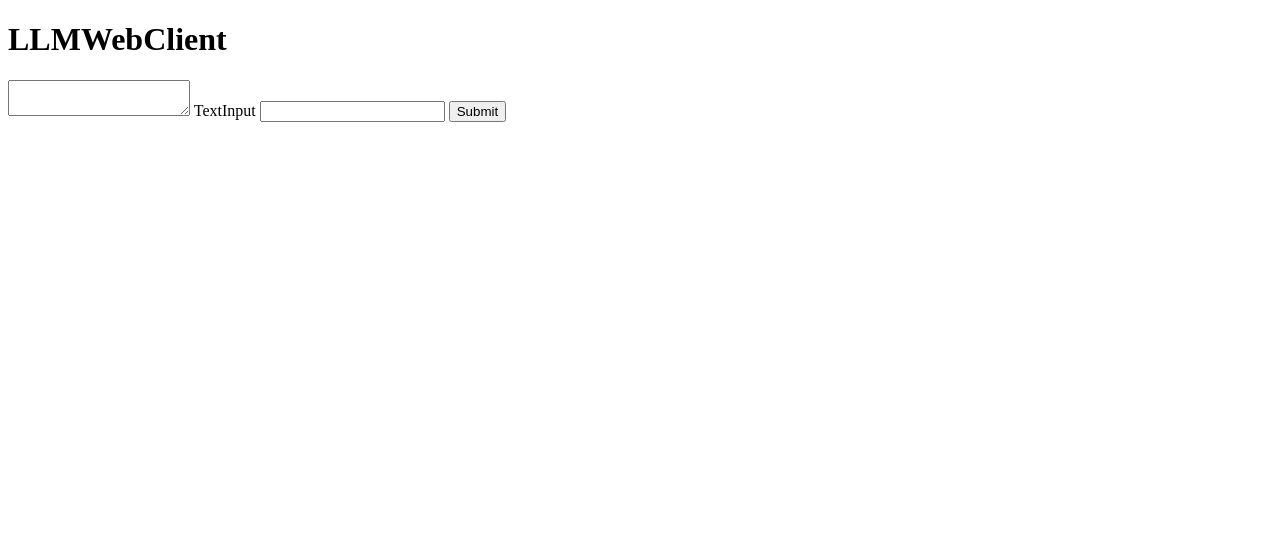
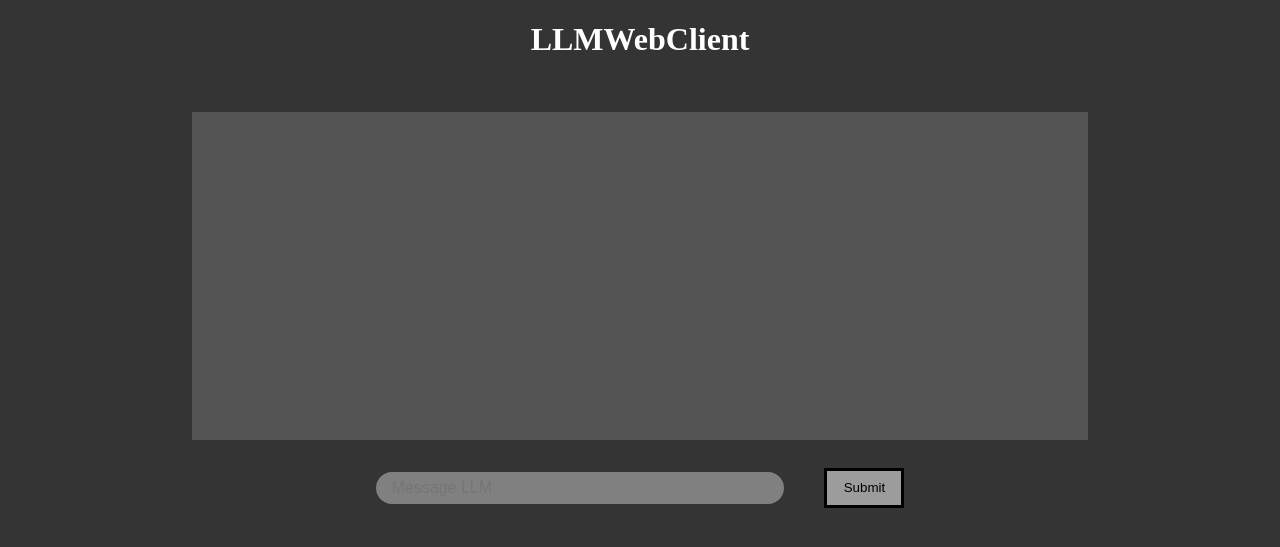
Before and after one commit to Crazygrandma/LLMWebClient, a Django app: page / in a window 1280 px wide. Shown: the top 547 px of the page. Run offline with Django 5.2, Linux system fonts and the light colour scheme.

Commit message:
Add styles and cooler html

```diff
--- a/server/webapp/templates/webapp/index.html
+++ b/server/webapp/templates/webapp/index.html
@@ -4,23 +4,58 @@
     <meta charset="UTF-8">
     <meta name="viewport" content="width=device-width, initial-scale=1.0">
     <title>LLMWebClient</title>
+    <link rel="stylesheet" href="styles.css">
     <script src="https://cdn.socket.io/4.8.1/socket.io.min.js" integrity="sha384-mkQ3/7FUtcGyoppY6bz/PORYoGqOl7/aSUMn2ymDOJcapfS6PHqxhRTMh1RR0Q6+" crossorigin="anonymous"></script>
 </head>
 <body>
-    <h1>LLMWebClient</h1>
-    <form action="" method="post">
-        <textarea name="llmOutput" id="llmOutput"></textarea>
-        <label for="input">TextInput</label>
-        <input type="text" name="userInput" id="userInput">
-        <button type="submit">Submit</button>
-    </form>
+    <div class="content">
+        <h1>LLMWebClient</h1>
+        <div class="llmOutputWindow" id="llmOutputWindow">
+        </div>
+        <form class="chatWindow" action="" method="">
+            <div class="buttonField">
+                <input class="userInput" type="text" name="userInput" id="userInput" placeholder="Message LLM">
+                <button class="submitButton" type="submit" id="submitButton">Submit</button>
+            </div>
+        </form>
+    </div>
     <script>
     // Connect to the WebSocket server
     const socket = io('http://localhost:3000'); // Replace with your server's URL
 
-    // Get button elements
+    const button = document.getElementById('submitButton')
+    const llmOutputWindow = document.getElementById('llmOutputWindow')
+    const userInput = document.getElementById('userInput')
+
+    let username = "MoviemakerHD"
+
+    button.addEventListener('click',(e)=>{
+        e.preventDefault()
+        // Update text area
+        // &#13;&#10; - adds newline character
+
+        let userMessage = document.createElement('div')
+        userMessage.classList.add('userMessage')
+        userMessage.classList.add('message')
+        let llmMessage = document.createElement('div')
+        llmMessage.classList.add('llmMessage')
+        llmMessage.classList.add('message')
 
 
+
+        userMessage.innerHTML = username +": " + userInput.value + "&#13;&#10;"
+        userInput.value = ""
+
+        // Dummy value from llm
+
+        llmMessage.innerHTML = "LLM: Hey was geht ab?"
+
+        llmOutputWindow.appendChild(userMessage)
+        llmOutputWindow.appendChild(llmMessage)
+    })
+
+
+    // Get button elements
     // Onsubmit function
     // socket.emit('message', 'Hello, server!');
 
--- /dev/null
+++ b/server/webapp/templates/webapp/styles.css
@@ -0,0 +1,99 @@
+html, body{
+    margin: 0;
+    padding: 0;
+    height: 100vh;
+}
+
+body{
+    background: rgb(52, 52, 52);
+    display: flex;
+    align-items: center;
+    justify-content: center;
+}
+
+.content{
+    display: flex;
+    flex-direction: column;
+    align-items: center;
+    justify-content: center;
+    gap: 2em;
+    width: 70%;
+    height: 100%;
+}
+
+.chatWindow{
+    width: 60%;
+    height: 100%;
+    display: flex;
+    flex-direction: column;
+}
+
+
+.buttonField{
+    display: flex;
+    justify-content: space-around;
+    align-items: center;
+    gap: 2em;
+    height: 10%;
+}
+
+.userInput{
+    background-color: gray;
+    width: 70%;
+    height: 100%;
+    border: none;
+    border-radius: 4em;
+    font-size: medium;
+    padding: 0em 1em;
+}
+
+.submitButton{
+    height: 3em;
+    width: 6em;
+    background-color: rgb(156, 156, 156);
+    border: 3px solid black;
+    cursor: pointer;
+
+}
+
+.submitButton:hover{
+    background-color: rgb(222, 222, 222);
+    border: 3px solid white;
+}
+
+.llmOutputWindow{
+    background-color: rgb(84, 84, 84);
+    display: flex;
+    flex-direction: column;
+    align-items: start;
+    justify-content: start;
+    border: none;
+    gap: 3em;
+    padding: 1em 0em;
+    width: 100%;
+    height: 90%;
+}
+
+.message{
+    display: flex;
+    padding: 0.4em 2em;
+    border: 2px solid white;
+    max-width: 80ch;
+    background-color: rgb(154, 154, 154);
+}
+
+.userMessage{
+    align-self: flex-start;
+    border-radius: 0em 2em 2em 0em;
+    border-left: none;
+}
+
+.llmMessage{
+    border-radius: 2em 0em 0em 2em;
+    border-right: none;
+    align-self: flex-end;
+}
+
+h1{
+    color: white;
+}
```
